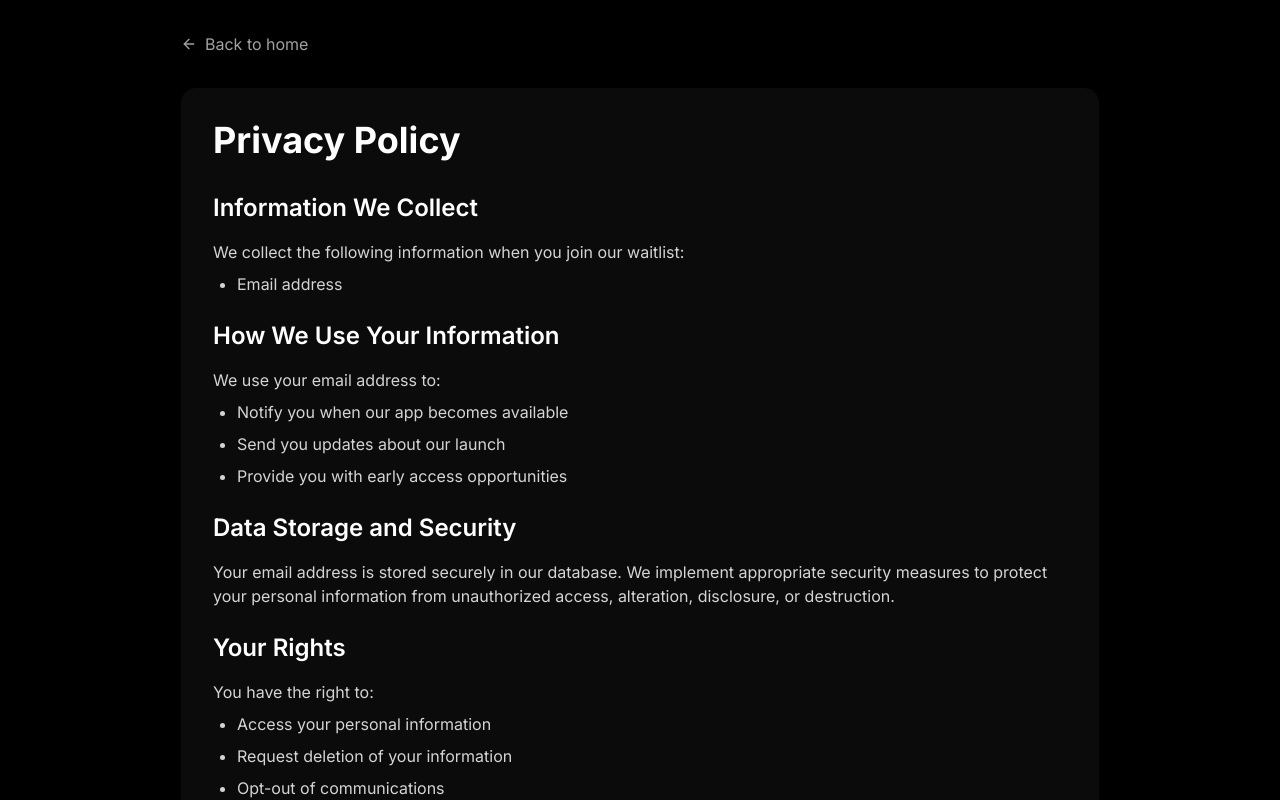
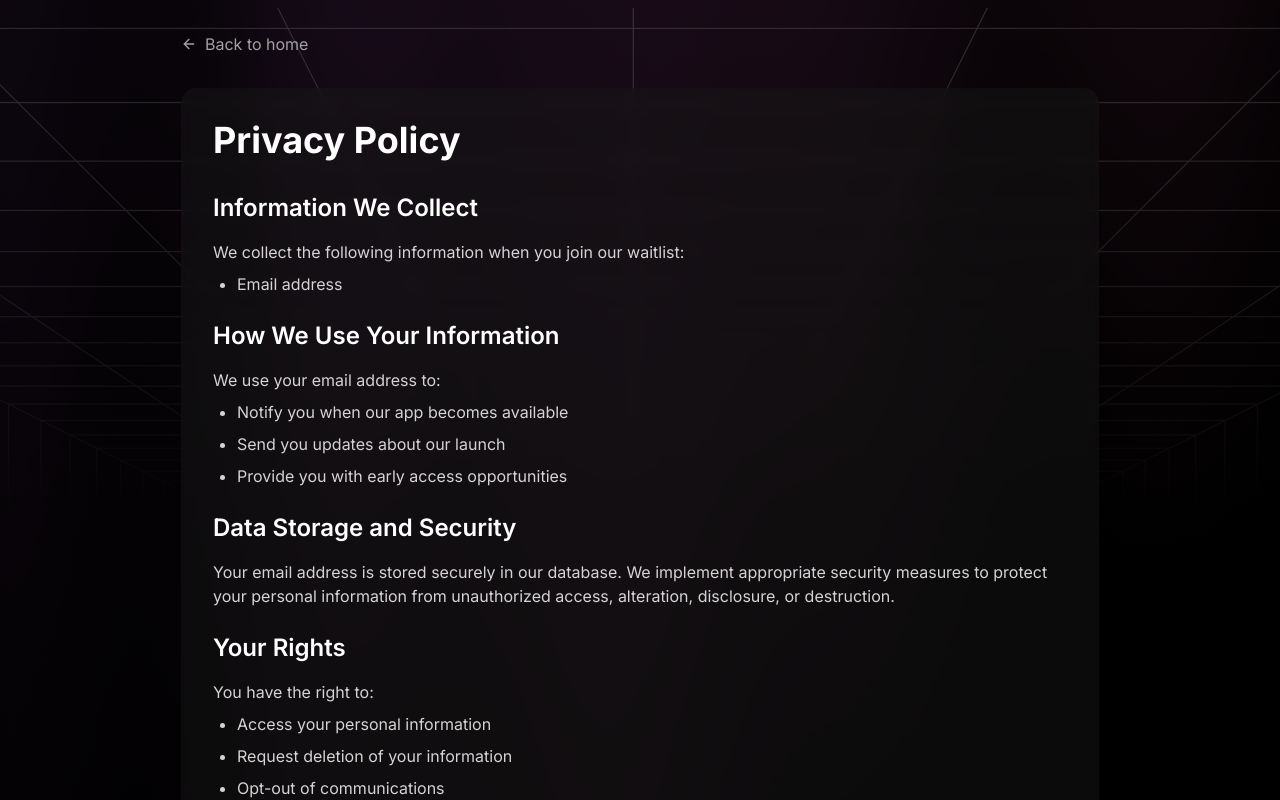
Before and after one commit to crylonblue/avy-website, a Next.js app: page /privacy in a window 1280 px wide. Shown: the top 800 px of the page. Built offline with nearby package versions, Linux system fonts and the light colour scheme.

Commit message:
Refactor layout and page styles for consistency
- Added a black background class to the layout for a cohesive design.
- Removed redundant background class from Home and Privacy pages to maintain uniformity.

```diff
--- a/app/layout.tsx
+++ b/app/layout.tsx
@@ -41,7 +41,7 @@
 }>) {
   return (
     <html lang="en">
-      <body className={inter.className}>{children}</body>
+      <body className={`${inter.className} bg-black`}>{children}</body>
     </html>
   );
 }
--- a/app/page.tsx
+++ b/app/page.tsx
@@ -46,7 +46,7 @@
   };
 
   return (
-    <div className="min-h-screen flex flex-col items-center justify-center p-8 relative bg-black">
+    <div className="min-h-screen flex flex-col items-center justify-center p-8 relative">
       <div className="absolute inset-0 -z-10">
         <Image
           src="/bg.png"
--- a/app/privacy/page.tsx
+++ b/app/privacy/page.tsx
@@ -5,7 +5,7 @@
 
 export default function PrivacyPage() {
   return (
-    <div className="min-h-screen flex flex-col items-center justify-center p-8 relative bg-black">
+    <div className="min-h-screen flex flex-col items-center justify-center p-8 relative">
       <div className="absolute inset-0 -z-10">
         <Image
           src="/bg.png"
```
